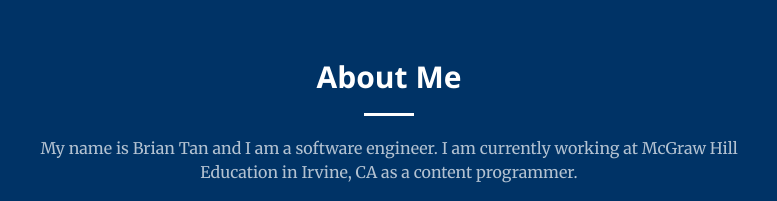
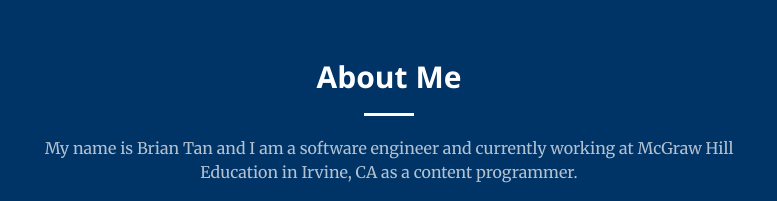
Before and after one commit to Tanagent/tanagent.github.io, a plain HTML site: page index.html in a window 1280 px wide. Shown: the part 840-1041 px from the top of the page, 251-1028 px from the left. Drawn offline with nearby package versions, Linux system fonts and the light colour scheme.

Commit message:
updated about me

```diff
--- a/index.html
+++ b/index.html
@@ -69,7 +69,7 @@
                 <div class="col-lg-8 col-lg-offset-2 text-center">
                     <h2 class="section-heading">About Me</h2>
                     <hr class="light">
-                    <p class="text-faded">My name is Brian Tan and I am a software engineer. I am currently working at McGraw Hill Education in Irvine, CA as a content programmer.</p>
+                    <p class="text-faded">My name is Brian Tan and I am a software engineer and currently working at McGraw Hill Education in Irvine, CA as a content programmer.</p>
 
                     <p class="text-faded">One of my biggest passion is technology. I have received my B.S. degree in Computer Science from California State Polytechnic University, Pomona (Cal Poly Pomona) in June 2016 and I love learning and expanding my knowledge as much as I can in the software universe. Over the past, I've had amazing work experiences and competed in several local programming competitions that allows me to immerse myself as a developer. Other than technologies, I am a major fan of anime, video games, and climbing rocks.</p>
                 </div>
```
